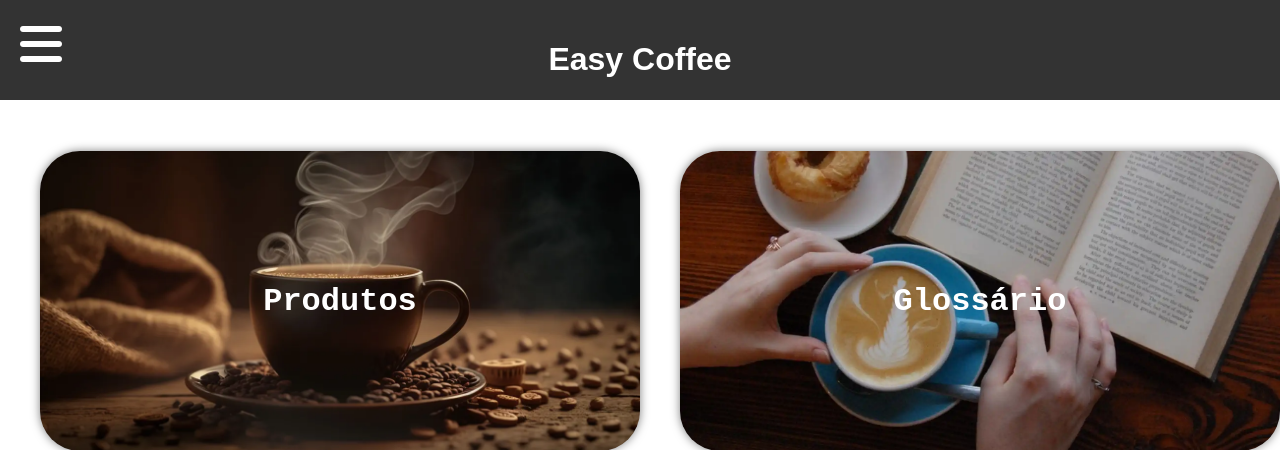
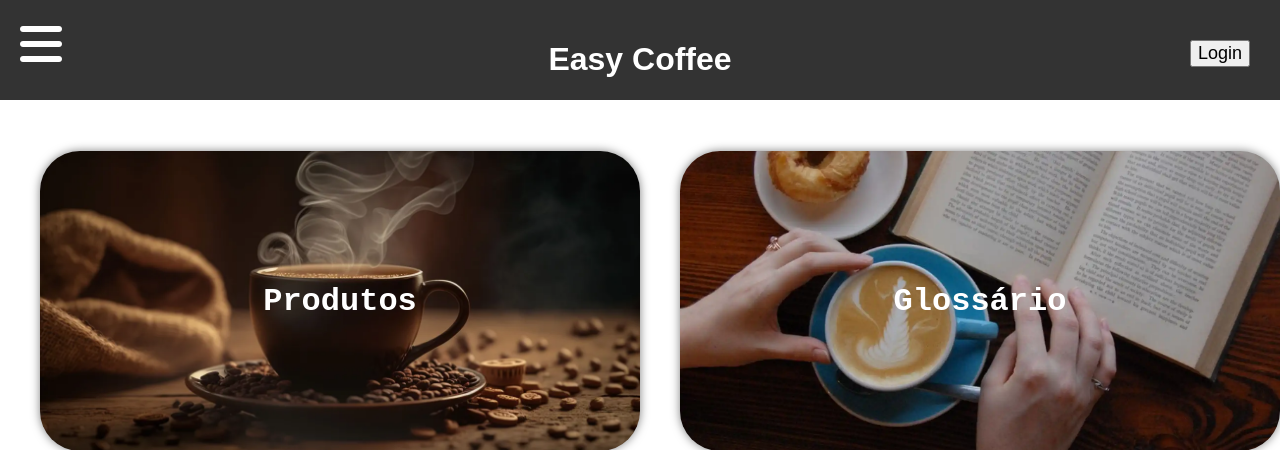
Before and after one commit to seconds4decay/EasyCoffee, a Django app: page / in a window 1280 px wide. Shown: the top 450 px of the page. Run offline with Django 5.2, Linux system fonts and the light colour scheme; parts of the project's set-up code (start-up, migrations or seed data) failed here and were passed over; some libraries are stand-ins or nearby versions.

Commit message:
Login funcional

```diff
--- a/app/static/css/home.css
+++ b/app/static/css/home.css
@@ -13,6 +13,7 @@ body {
   height: 60px;
   position: relative;
   z-index: 1000;
+
 }
 
 .hamburger-menu {
@@ -218,3 +219,9 @@ a {
   background-size: cover;
   background-position: center;
 }
+#perfil{
+  position: absolute;
+  right: 30px;
+  top: 40px;
+  font-size: large;
+}
--- a/app/templates/pages/cadastro.html
+++ b/app/templates/pages/cadastro.html
@@ -23,7 +23,9 @@
 
         </form>
 
-        <a id="login-btn" name="login">Log in</a>
+        <form action="{% url 'login/' %}" method="GET">{% csrf_token %}
+            <button id="cadastrar-btn">login</button>
+        </form>
 
 
     </section>
--- /dev/null
+++ b/app/templates/pages/favoritos.html
@@ -0,0 +1,3 @@
+{% include "pages/head.html" %}
+<p>a</p>
+teste
--- a/app/templates/pages/home.html
+++ b/app/templates/pages/home.html
@@ -13,10 +13,19 @@
             <i class="fa-solid fa-bars" onclick="toggleMenu()"></i>
         </div>
         <h1><a href="{% url 'home' %}">Easy Coffee</a></h1>
+        {% if request.user.is_authenticated %}
+        <form action="{% url 'home' %}" method="POST">{% csrf_token %}
+            <button id="perfil">Sair de {{usuario}}</button>
+        </form>
+        {% else %}
+        <form action="{% url 'login/' %}" method="GET">{% csrf_token %}
+            <button id="perfil" >Login</button>
+        </form>
+        {% endif %}
         <div id="nav-menu" class="nav-menu">
             <a href="#">Acompanhamentos</a>
             <a href="{% url 'recomendacao' %}">Recomendações</a>
-            <a href="#">Opção 3</a>
+            <a href="{% url 'favoritos/' %}">Favoritos</a>
         </div>
     </div>
 
--- a/app/templates/pages/login.html
+++ b/app/templates/pages/login.html
@@ -17,6 +17,8 @@
             <p>
                 <input name ="login"type="submit" value="Login" id="botao">
             </p>
+        </form>
+        <form action="{% url 'cadastro/' %}" method="GET">{% csrf_token %}
             <button id="cadastrar-btn">Cadastrar</button>
         </form>
     </section>
--- a/app/views.py
+++ b/app/views.py
@@ -13,8 +13,16 @@ from django.contrib.auth import authenticate
 
 
 def home(request):
-    cafes = Cafe.objects.all()
-    return render(request, 'pages/home.html', {'cafes':cafes})
+    if request.method == 'GET':
+        cafes = Cafe.objects.all()
+        user=User.objects.all()
+        return render(request, 'pages/home.html', {'cafes':cafes, 'user': user})
+    if request.method == 'POST':
+        logout(request)
+        print("POST")
+        return HttpResponseRedirect('home/')
+
+
 
 def admin(request):
     cafes = Cafe.objects.all()
@@ -119,7 +127,10 @@ def login(request):
 
             if user:
                 lg(request, user)
-                return HttpResponseRedirect('/home/')
+                if request.user.is_authenticated:
+                    usuario = request.user
+                    print(usuario)
+                return render(request, 'pages/home.html', {'name': name, 'usuario': usuario})
             else:
                 print('oi')
                 return render(request, 'pages/login.html',{'check': 1 } )
@@ -128,6 +139,8 @@ def login(request):
 
 def cadastro(request):
     if request.method == 'GET':
+        teste="GET"
+        print(teste)
         return render(request, 'pages/cadastro.html', {'check': 0, 'message':''})
     elif request.method == 'POST':
         if 'cadastrar' in request.POST:
@@ -140,8 +153,17 @@ def cadastro(request):
             if user:
                 return render(request, 'pages/cadastro.html', {'check': 1, 'message':'Usuário já existente.'})
             else:
-                user = User.objects.create_user(username=name,email=email,password=senha)
+                user = User.objects.create_user(username=name, email=email, password=senha)
                 user.save()
-                return HttpResponseRedirect('/')
+                return HttpResponseRedirect('login/')
         elif 'ok' in request.POST:
             return render(request, 'pages/cadastro.html', {'check': 0, 'message':''})
+
+def favoritos(request):
+    if request.method == "GET":
+        if request.user.is_authenticated:
+            teste="GET"
+            print(teste)
+            return render (request, 'pages/favoritos.html')
+        else:
+            return render(request, 'pages/login.html')
--- a/projeto/urls.py
+++ b/projeto/urls.py
@@ -37,4 +37,5 @@ urlpatterns = [
     path('login/', views.login, name='login/'),
     path('cadastro/', views.cadastro, name='cadastro/'),
     path('admin/', admin.site.urls),
+    path('favoritos/', views.favoritos, name="favoritos/"),
 ] + static(settings.MEDIA_URL, document_root=settings.MEDIA_ROOT)
```
Also changed, not shown: db.sqlite3.
